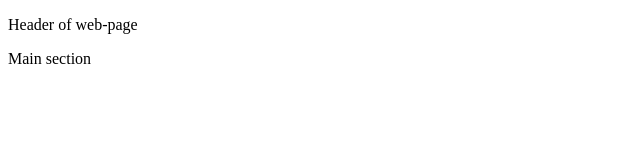
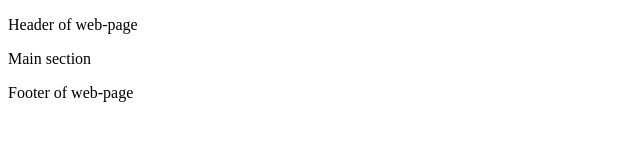
Before and after one commit to Aleksandr-Bondarenko/Test, a website built with Parcel: page src/index.html in a window 1280 px wide. Shown: the whole page, without its empty margins (0-640 px from the left). Built offline with nearby package versions, Linux system fonts and the light colour scheme.

Commit message:
adds footer to the index.html

```diff
--- a/src/index.html
+++ b/src/index.html
@@ -17,6 +17,10 @@
         <p>Main section</p>
     </main>
 
+    <footer>
+        <p>Footer of web-page</p>
+    </footer>
+
     <script src="index.js"></script>
 </body>
 
```
